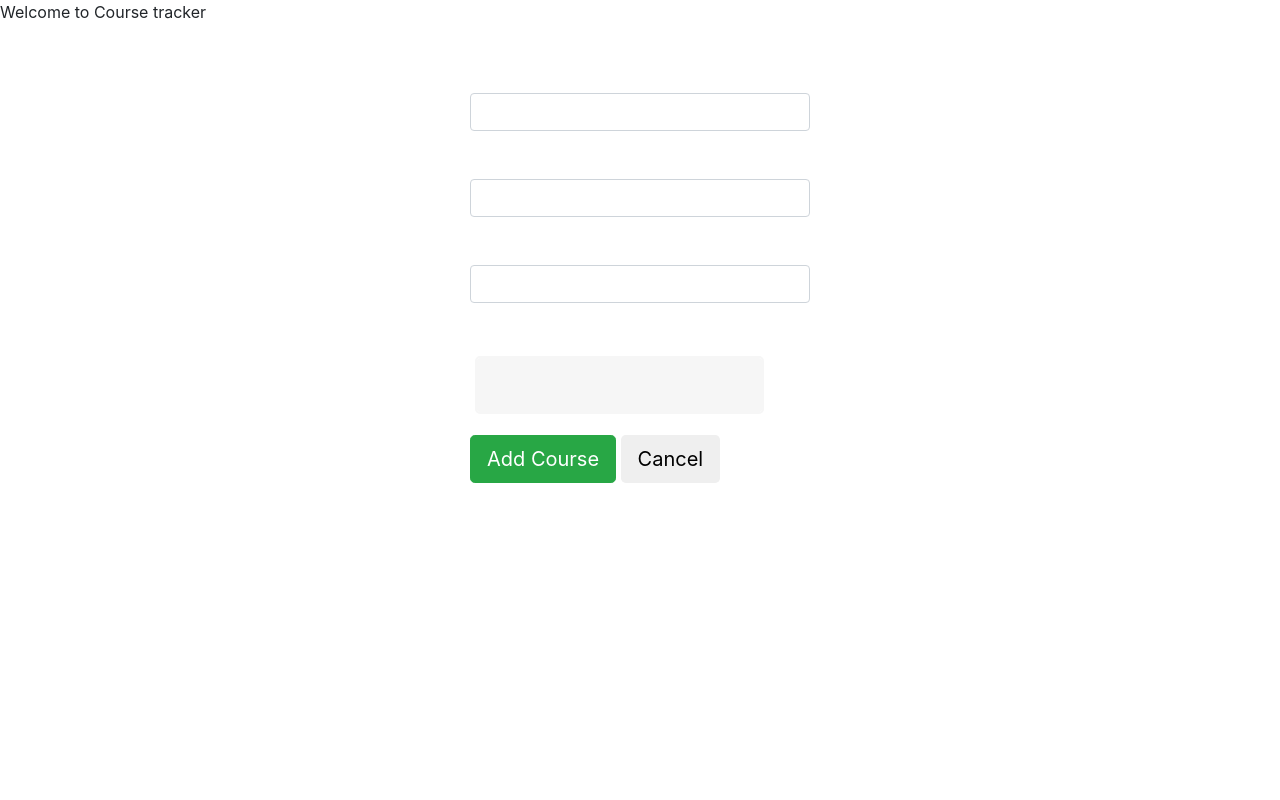
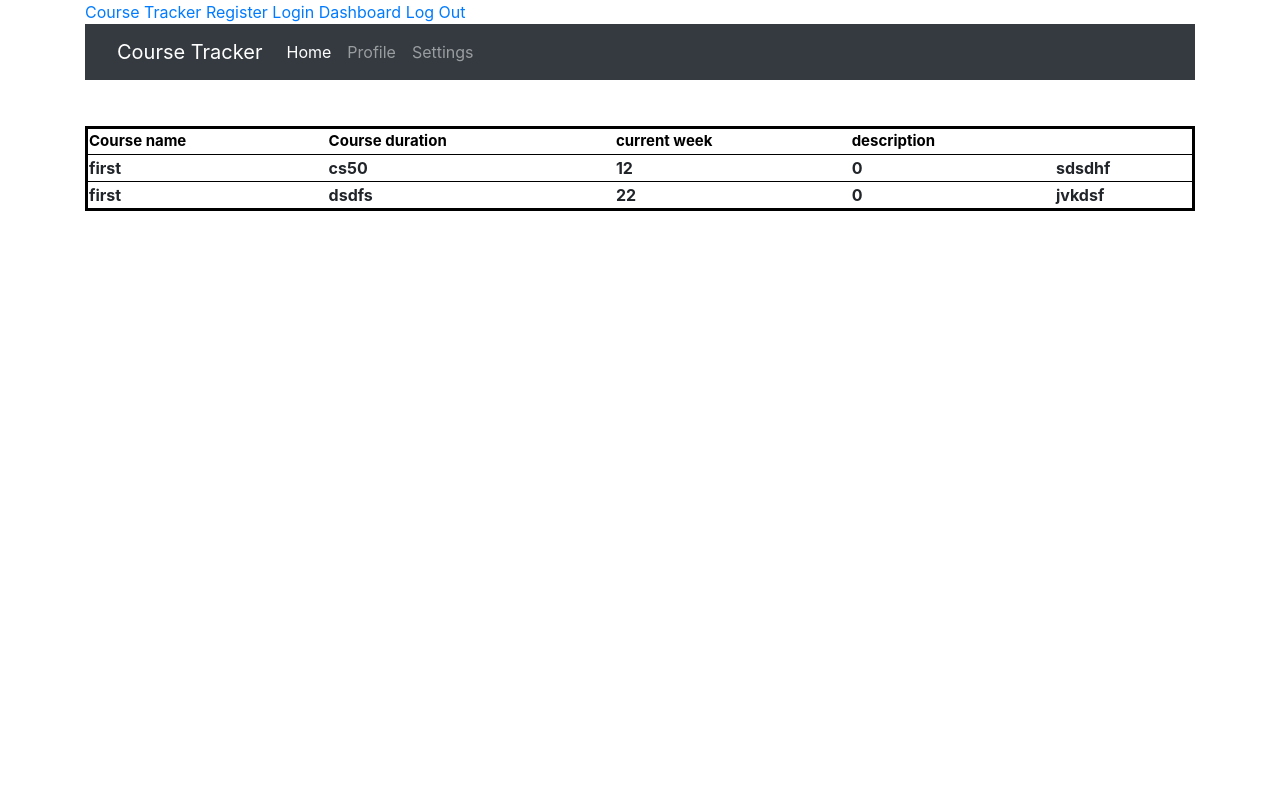
Before and after one commit to Dhruvi16/Course_Tracker, a Flask app: page /dashboard in a window 1280 px wide. Run offline with Flask 2, Linux system fonts and the light colour scheme; a user stored in the database is signed in; data comes from the database, SQL or seed files in the repository; some libraries are stand-ins or nearby versions.

Commit message:
Add dashboard

```diff
--- a/app.py
+++ b/app.py
@@ -21,38 +21,34 @@ def login_required(f):
         return f(*args, **kwargs)
     return wrap
 
-# db_path = os.path.join(os.path.dirname(__file__), 'app.db')
-# db_uri = 'sqlite:///{}'.format(db_path)
-# app.config['SQLALCHEMY_DATABASE_URI'] = db_uri
+@app.route('/')
+@login_required
+def index():
+    if request.method == "POST":
+        c_name = request.form.get('c_name')
+        c_duration = request.form.get('c_duration')
+        desc = request.form.get('desc')
+        curr_week = 0
+        username = session["user_id"]
+        print('here')
+        with sqlite3.connect("app.db") as db:
+            db.execute(f"INSERT INTO user (user,c_name,c_duration,curr_week,desc) VALUES ('{username}','{c_name}',{c_duration},{curr_week},'{desc}')")
+        print('added')
+        return redirect(url_for('dashboard'))
+    else:
+        return render_template('index.html')
 
-# db = SQLAlchemy(app)
+@app.route('/dashboard', methods=["GET", "POST"])
+@login_required
+def dashboard():
+    username = session["user_id"]
+    with sqlite3.connect("app.db") as db:
+        result = db.execute(f"SELECT * FROM user where user = '{username}'")
 
-# class User(db.Model):
-#     id = db.Column(db.Integer, primary_key=True)
-#     c_name = db.Column(db.String(80), unique=True, nullable=False)
-#     c_duration = db.Column(db.Integer, unique=False, nullable=False)
-#     curr_week = db.Column(db.Integer, unique=False, nullable=False)
-#     desc = db.Column(db.String(100), unique=False, nullable=False)
-
-# db.create_all()
-
-# db = sqlite3.connect('app.db', check_same_thread=False)
-
-@app.route('/')
-def index():
-    return render_template('index.html')
-
-@login_required
-@app.route('/dashboard', methods=["GET", "POST"])
-def dashboard():
-    if request.method == 'GET':
-        return render_template('index.html')
-    else:
-        c_name = request.form['c_name']
-        c_duration = request.form['c_duration']
-        curr_week = request.form['curr_week']
-        desc = request.form['desc']
-        return render_template('dashboard.html', c_name=c_name, c_duration=c_duration, curr_week=curr_week, desc=desc)
+    data = []
+    for row in result:
+        data.append(row)
+    return render_template('dashboard.html', data=data)
 
 @app.route("/login", methods=["GET", "POST"])
 def login():
@@ -116,14 +112,24 @@ def register():
             return render_template("register.html")
 
         # remember which user has logged in
-        session["user_id"] = username
+        # session["user_id"] = username
         flash("You've been registered!")
         # redirect user to home page
-        return redirect(url_for("index"))
+        return redirect(url_for("login"))
 
     else:
         return render_template("register.html")
 
+@app.route("/logout")
+def logout():
+    """Log user out."""
+
+    # forget any user_id
+    session.clear()
+
+    # redirect user to login form
+    flash("Logged out successfully.")
+    return redirect(url_for("login"))
 
 if __name__ == "__main__":
     app.run(debug=True)
--- a/templates/dashboard.html
+++ b/templates/dashboard.html
@@ -1,26 +1,27 @@
 {% extends "layout.html" %}
 
-{% block content %}
-<div>
-    course name: {{ c_name }} <br>
-    course duration: {{ c_duration }} <br>
-    current week: {{ curr_week }} <br>
-    description: {{ desc }} <br>
-    <!doctype html>
-</div>
+{% block main %}
     <div class="container">
         <div class="col-4 offset-5">
           <div class="text"><h2>DASHBOARD</h2></div>
         </div>
       </div>
-    <table class="table table-dark">
-    <thead>
+    <table style="width:100%; border: 3px solid #000000;">
+      <thead style="font-size: 15px;font-weight: bold;color: #000000;text-align: left;">
       <tr>
-        <th scope="col">Course Name</th>
-        <th scope="col">Total duration</th>
-        <th scope="col">Time Spent</th>
+        <th>Course name</th>
+        <th>Course duration</th>
+        <th>current week</th>
+        <th>description</th>
       </tr>
-    </thead>
+      </thead>
+    {% for row in data %}
+      <tr style="border: 1px solid #000000; padding: 5px 4px;">
+      {% for cell in row %}
+      <td style="font-weight: bold">{{ cell }}</td>
+      {% endfor %}
+      </tr>
+    {% endfor %}
+</table>
 
-    </table>
 {% endblock %}
--- a/templates/index.html
+++ b/templates/index.html
@@ -1,46 +1,38 @@
 {% extends "layout.html" %}
 
-{% block content %}
+{% block main %}
 
-Welcome to Course tracker
+<div class="text"> <h1>Begin by adding a Course</h1></div>
 <div class="container">
 <div class="col-3 offset-5">
   <div  class="text"><h4>ADD COURSE</h4></div>
 </div>
 </div>
-<form>
+<form method="post" action="{{ url_for('index') }}">
   <div class="container">
   <div class="col-4 offset-4"><div class="form-group">
   <label for="exampleInputEmail1" class="text">Course Name</label>
-<input type="name" class="form-control" id="name" aria-describedby="emailHelp">
+  <input type="name" class="form-control" id="c_name" aria-describedby="emailHelp" name="c_name">
   </div></div>
   </div>
   <div class="container">
   <div class="col-4 offset-4">
   <div class="form-group">
   <label for="duration" class="text">Total time</label>
-<input type="number" class="form-control" id="duration">
+  <input type="number" class="form-control" id="c_duration" name="c_duration">
   </div>
   </div>
   </div>
   <div class="container">
   <div class="col-4 offset-4">
   <div class="form-group">
-<label for="spent" class="text">Time spent</label>
-<input type="number" class="form-control" id="spent">
-</div></div>
-</div>
-<div class="container">
-<div class="col-4 offset-4">
-<div class="form-group">
   <label for="des" class="text">Description</label>
-<input type="text" class="form-control" id="des">
+  <input type="text" class="form-control" id="desc" name="desc">
   </div></div>
   </div>
   <div class="container">
   <div class="col-4 offset-4">
   <button type="submit" class="btn btn-primary btn-success btn-lg">Add Course</button>
-<button type="submit" class="btn btn-lg">Cancel</button>
   </div>
   </div>
 </form>
--- a/templates/layout.html
+++ b/templates/layout.html
@@ -1,26 +1,28 @@
-
-{%block head %}
-{{ super }}
+<!DOCTYPE html>
+<html lang="en">
+<head>
   <meta charset="UTF-8">
   <meta name="viewport" content="width=device-width, initial-scale=1.0">
   <meta http-equiv="X-UA-Compatible" content="ie"}>
   <link href="{{ url_for('static', filename='input.css') }}" rel="stylesheet"/>
   <link href="{{ url_for('static', filename='login.css') }}" rel="stylesheet"/>
 
+
   <link rel="stylesheet" href="https://maxcdn.bootstrapcdn.com/bootstrap/4.0.0-beta.2/css/bootstrap.min.css" integrity="sha384-PsH8R72JQ3SOdhVi3uxftmaW6Vc51MKb0q5P2rRUpPvrszuE4W1povHYgTpBfshb" crossorigin="anonymous">
   <script src="https://code.jquery.com/jquery-3.2.1.slim.min.js" integrity="sha384-KJ3o2DKtIkvYIK3UENzmM7KCkRr/rE9/Qpg6aAZGJwFDMVNA/GpGFF93hXpG5KkN" crossorigin="anonymous"></script>
   <script src="https://cdnjs.cloudflare.com/ajax/libs/popper.js/1.12.3/umd/popper.min.js" integrity="sha384-vFJXuSJphROIrBnz7yo7oB41mKfc8JzQZiCq4NCceLEaO4IHwicKwpJf9c9IpFgh" crossorigin="anonymous"></script>
   <script src="https://maxcdn.bootstrapcdn.com/bootstrap/4.0.0-beta.2/js/bootstrap.min.js" integrity="sha384-alpBpkh1PFOepccYVYDB4do5UnbKysX5WZXm3XxPqe5iKTfUKjNkCk9SaVuEZflJ" crossorigin="anonymous"></script>
 
-{%endblock%}
-{% block title %}{%endblock%}
-{% block content %}
+  <title>Course Tracker</title>
+</head>
+<body>
   <div class="container">
     <div class="content">
         <a href="{{ url_for('index') }}">Course Tracker</a>
         <a href="{{ url_for('register') }}">Register</a>
         <a href="{{ url_for('login') }}">Login</a>
         <a href="{{ url_for('dashboard') }}">Dashboard</a>
+        <a href="{{ url_for('logout') }}">Log Out</a>
 
         <nav class="navbar navbar-expand-lg navbar-dark bg-dark">
         <a class="navbar-brand" ><div class="text">Course Tracker</a></div>
@@ -30,7 +32,7 @@
         <div class="collapse navbar-collapse" id="navbarNav">
           <ul class="navbar-nav">
             <li class="nav-item active">
-                  <a class="nav-link" href="{{ url_for('templates', filename='dashboard.html') }}">Home <span class="sr-only">(current)</span></a>
+              <a class="nav-link" href="{{ url_for('dashboard') }}">Home <span class="sr-only">(current)</span></a>
             </li>
             <li class="nav-item">
               <a class="nav-link" href="#">Profile</a>
@@ -41,7 +43,7 @@
           </ul>
         </div>
       </nav>
-
+{% block main %} {% endblock %}
         {% if get_flashed_messages() %}
             <div class="alert">
                 {{ get_flashed_messages() | join(" ") }}
@@ -49,4 +51,6 @@
         {% endif %}
     </div>
 </div>
-{% endblock %}
+
+</body>
+</html>
--- a/templates/login.html
+++ b/templates/login.html
@@ -1,6 +1,6 @@
 {% extends "layout.html" %}
 
-{% block content %}
+{% block main %}
 <form action="{{ url_for('login') }}" method="post">
 
 
@@ -17,7 +17,8 @@
 
   <input type="text" id="login" class="fadeIn second" name="username" id="username" placeholder="login">
   <input type="text" id="password" class="fadeIn third" name="password" id="password" placeholder="password">
-  <input type="submit" class="fadeIn fourth" value="Login">
+  <input type="submit" class="fadeIn fourth" value="Login"> <br>
+  No account yet? Register <a href="{{ url_for('register') }}">here</a>.
 </form>
 </div>
 </div>
```
Also changed, not shown: app.db. Lines whose indentation alone changed are shown as unchanged.
